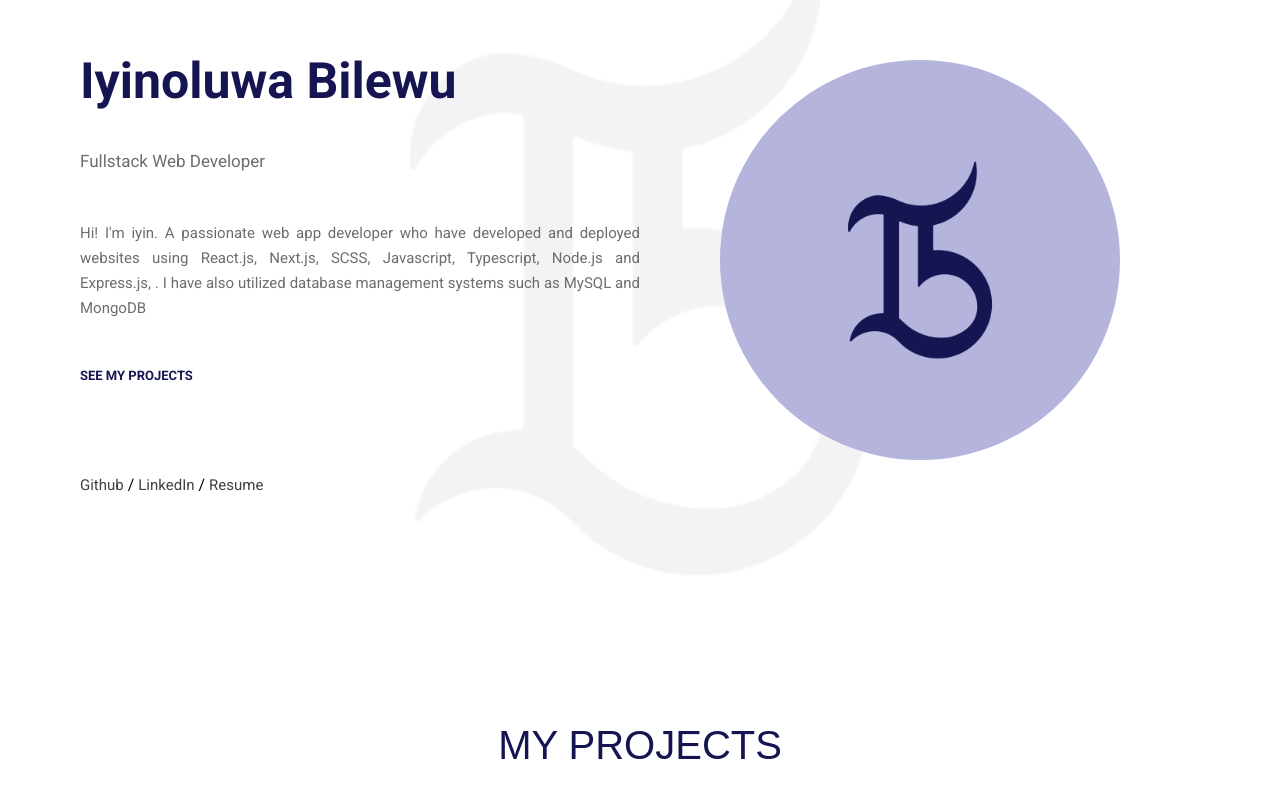
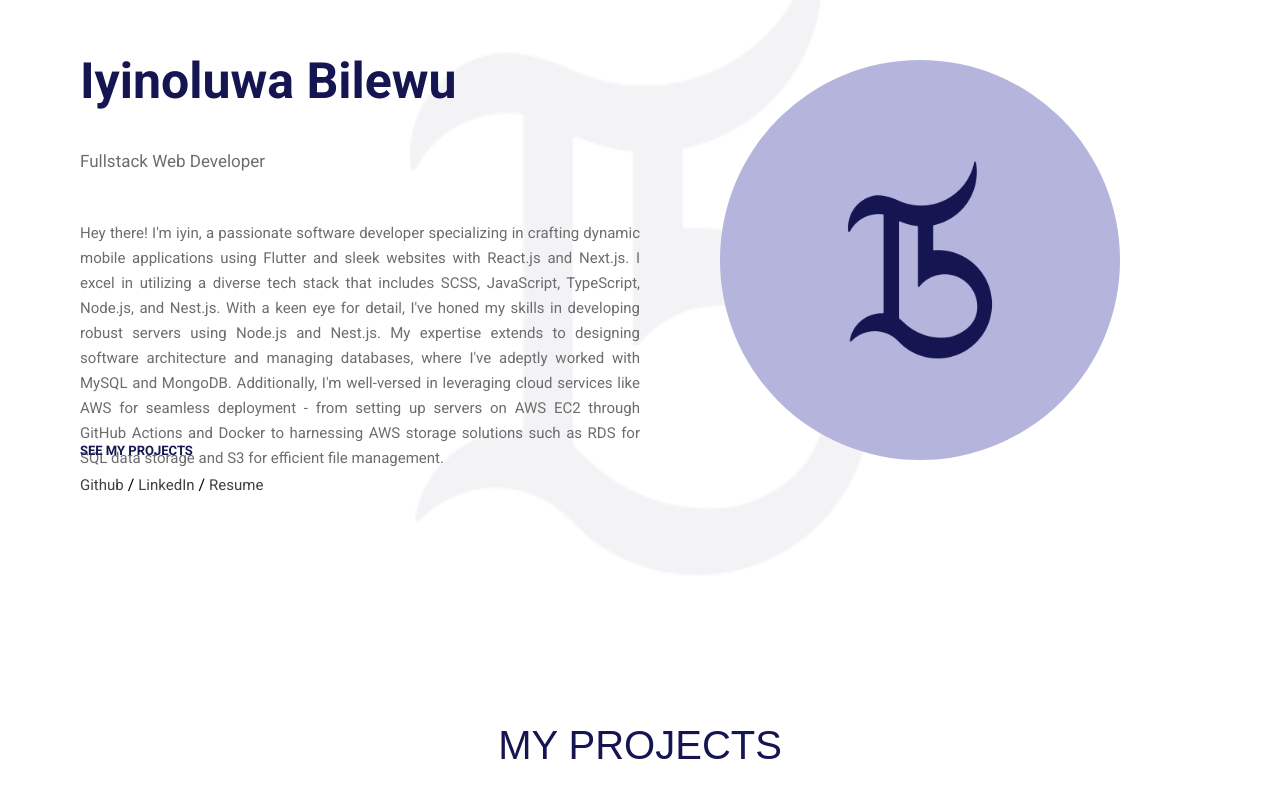
Before and after one commit to Iyin0/iyin, a React (Create React App) app: page / in a window 1280 px wide. Shown: the part 140-938 px from the top of the page. Built offline with nearby package versions, Linux system fonts and the light colour scheme; a web font is replaced by a local one.

Commit message:
update to intro

```diff
--- a/src/landingPage.js
+++ b/src/landingPage.js
@@ -17,8 +17,17 @@ const LandingPage = () => {
                         <div className="bio">
                             <h1>Iyinoluwa Bilewu</h1>
                             <h2>Fullstack Web Developer</h2>
-                            <p>Hi! I'm iyin. A passionate web app developer who have developed and deployed websites using React.js, Next.js,
-                                SCSS, Javascript, Typescript, Node.js and Express.js, . I have also utilized database management systems such as MySQL and MongoDB</p>
+                            <p>
+                                Hey there! I'm iyin, a passionate software developer specializing in crafting dynamic
+                                mobile applications using Flutter and sleek websites with React.js and Next.js. I excel
+                                in utilizing a diverse tech stack that includes SCSS, JavaScript, TypeScript, Node.js,
+                                and Nest.js. With a keen eye for detail, I've honed my skills in developing robust
+                                servers using Node.js and Nest.js. My expertise extends to designing software
+                                architecture and managing databases, where I've adeptly worked with MySQL and MongoDB.
+                                Additionally, I'm well-versed in leveraging  cloud services like AWS for seamless deployment -
+                                from setting up servers on AWS EC2  through GitHub Actions and Docker to harnessing AWS storage
+                                solutions such as RDS for SQL  data storage and S3 for efficient file management.
+                            </p>
                         </div>
                         <HashLink smooth to="/" className="project-link" onClick={scroll}>SEE MY PROJECTS</HashLink>
                         <p className='all-links'><a href="https://github.com/Iyin0" className="links">Github</a> / <a href="https://www.linkedin.com/in/isaac-bilewu/" className="links">LinkedIn</a> / <a href="https://drive.google.com/file/d/1WLTdXK3IeLdsGVMfYlhUJnLtz9rdzTHU/view?usp=sharing" className="links">Resume</a></p>
```
